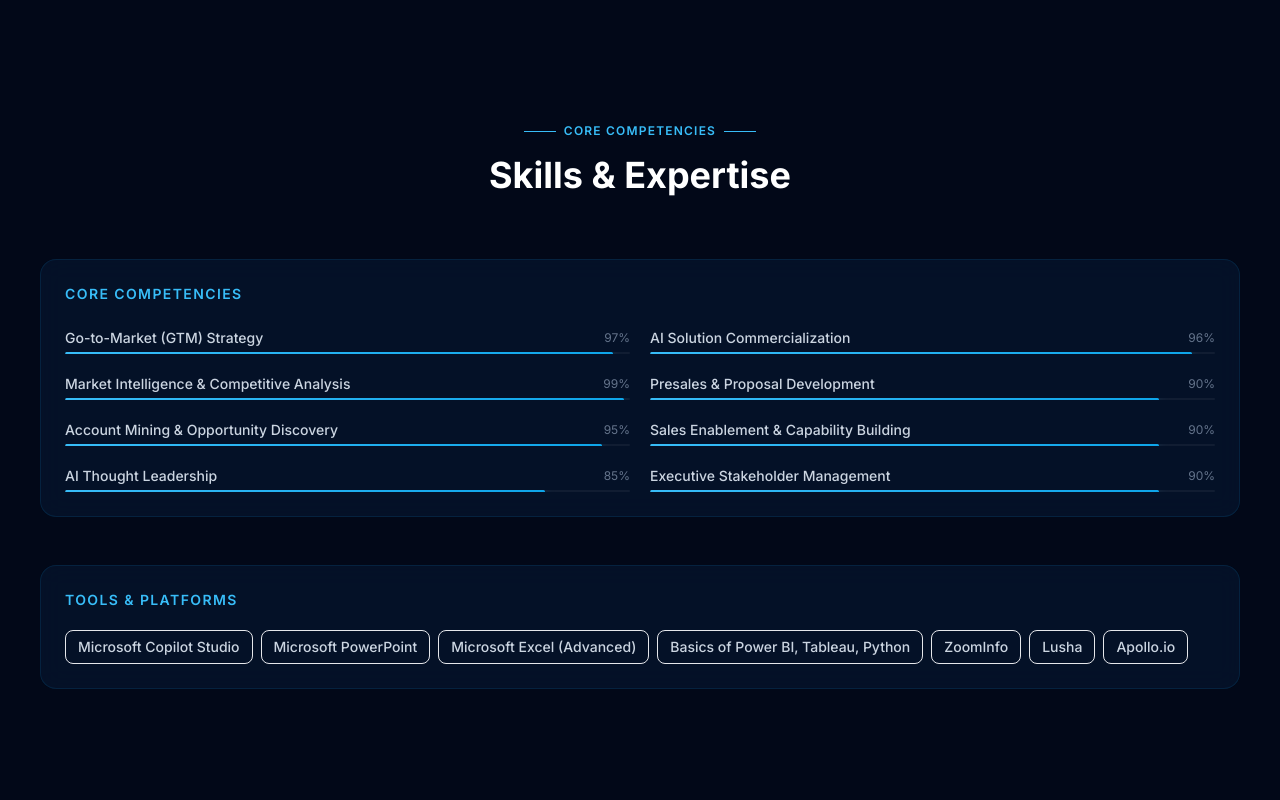
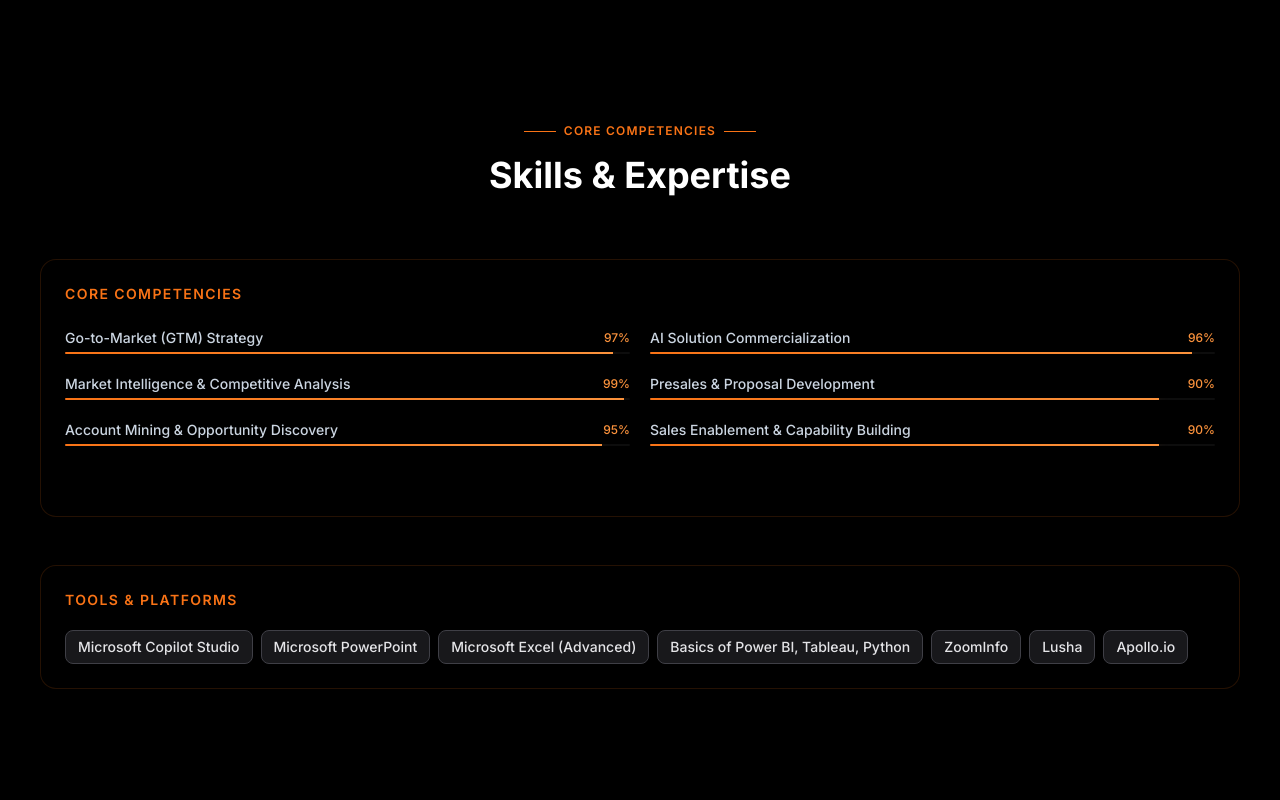
Before and after one commit to udeeshr98/udeesh-portfolio, a React (Vite) app in the folder project/: page / in a window 1280 px wide. Shown: the part 1680-2480 px from the top of the page. Built offline with nearby package versions, Linux system fonts and the light colour scheme.

Commit message:
Updated skills section

```diff
--- a/project/src/components/Skills.tsx
+++ b/project/src/components/Skills.tsx
@@ -1,4 +1,4 @@
-import { useEffect, useRef } from 'react';
+import { useEffect, useRef, useState } from 'react';
 import { useReveal } from '../hooks/useReveal';
 
 interface Skill {
@@ -37,37 +37,17 @@ const tools = [
   'Apollo.io',
 ];
 
-function SkillBar({ level, delay = 0 }: { level: number; delay?: number }) {
-  const barRef = useRef<HTMLDivElement>(null);
-
-  useEffect(() => {
-    const el = barRef.current;
-    if (!el) return;
-
-    const observer = new IntersectionObserver(
-      ([entry]) => {
-        if (entry.isIntersecting) {
-          setTimeout(() => el.classList.add('animate'), delay);
-          observer.disconnect();
-        }
-      },
-      { threshold: 0.3 }
-    );
-
-    observer.observe(el);
-    return () => observer.disconnect();
-  }, [delay]);
-
+function SkillBar({ level, visible }: { level: number; visible: boolean }) {
   return (
     <div className="h-0.5 w-full bg-white/5 rounded-full overflow-hidden mt-1">
       <div
-        ref={barRef}
-  className="skill-bar h-full"
-  style={{
-    width: `${level}%`,
-    background: 'linear-gradient(90deg, #38bdf8 0%, #0ea5e9 100%)',
-    boxShadow: '0 0 12px rgba(56, 189, 248, 0.35)',
-  }}
+        className="h-full"
+        style={{
+          width: visible ? `${level}%` : '0%',
+          background: 'linear-gradient(90deg, #F97316 0%, #FB923C 100%)',
+          boxShadow: '0 0 12px rgba(249, 115, 22, 0.35)',
+          transition: 'width 0.9s ease',
+        }}
       />
     </div>
   );
@@ -75,18 +55,35 @@ function SkillBar({ level, delay = 0 }: { level: number; delay?: number }) {
 
 export default function Skills() {
   const sectionRef = useReveal();
+  const [visibleCount, setVisibleCount] = useState(0);
+
+  useEffect(() => {
+    const total = skillGroups.reduce((acc, group) => acc + group.skills.length, 0);
+    let i = 0;
+
+    const interval = setInterval(() => {
+      i += 1;
+      setVisibleCount(i);
+      if (i >= total) clearInterval(interval);
+    }, 1000);
+
+    return () => clearInterval(interval);
+  }, []);
 
   return (
-    <section id="skills" className="py-24 lg:py-32 relative">
-      <div className="absolute inset-0 bg-gradient-radial from-sky-500/3 via-transparent to-transparent pointer-events-none" />
+    <section id="skills" className="py-24 lg:py-32 relative" style={{ backgroundColor: '#000000' }}>
+      <div className="absolute inset-0 bg-gradient-radial from-orange-500/3 via-transparent to-transparent pointer-events-none" />
 
       <div className="max-w-7xl mx-auto px-6 lg:px-10">
         <div ref={sectionRef} className="section-reveal">
           <div className="text-center mb-16">
-            <div className="inline-flex items-center gap-2 text-sky-400 text-xs font-semibold tracking-widest uppercase mb-4">
-              <span className="w-8 h-px bg-sky-400" />
+            <div
+              className="inline-flex items-center gap-2 text-xs font-semibold tracking-widest uppercase mb-4"
+              style={{ color: '#F97316' }}
+            >
+              <span className="w-8 h-px" style={{ backgroundColor: '#F97316' }} />
               Core Competencies
-              <span className="w-8 h-px bg-sky-400" />
+              <span className="w-8 h-px" style={{ backgroundColor: '#F97316' }} />
             </div>
             <h2 className="text-3xl md:text-4xl font-bold text-white">
               Skills &amp; Expertise
@@ -95,34 +92,68 @@ export default function Skills() {
 
           <div className="grid md:grid-cols-1 gap-6 mb-12">
             {skillGroups.map((group) => (
-              <div key={group.category} className="glass rounded-2xl p-6 card-hover">
-                <h3 className="text-sm font-semibold text-sky-400 uppercase tracking-widest mb-6">
+              <div
+                key={group.category}
+                className="rounded-2xl p-6 card-hover"
+                style={{
+                  backgroundColor: '#000000',
+                  border: '1px solid rgba(249, 115, 22, 0.15)',
+                }}
+              >
+                <h3
+                  className="text-sm font-semibold uppercase tracking-widest mb-6"
+                  style={{ color: '#F97316' }}
+                >
                   {group.category}
                 </h3>
+
                 <div className="grid md:grid-cols-2 gap-5">
-                  {group.skills.map((skill, i) => (
-                    <div key={skill.name}>
-                      <div className="flex justify-between items-center mb-1">
-                        <span className="text-sm text-slate-300 font-medium">{skill.name}</span>
-                        <span className="text-xs text-slate-500">{skill.level}%</span>
+                  {group.skills.map((skill, i) => {
+                    const visible = visibleCount > i;
+                    return (
+                      <div
+                        key={skill.name}
+                        style={{
+                          opacity: visible ? 1 : 0,
+                          transform: visible ? 'translateY(0)' : 'translateY(14px)',
+                          transition: 'opacity 0.5s ease, transform 0.5s ease',
+                        }}
+                      >
+                        <div className="flex justify-between items-center mb-1">
+                          <span className="text-sm text-slate-300 font-medium">{skill.name}</span>
+                          <span className="text-xs font-medium" style={{ color: '#FB923C' }}>
+                            {skill.level}%
+                          </span>
+                        </div>
+                        <SkillBar level={skill.level} visible={visible} />
                       </div>
-                      <SkillBar level={skill.level} delay={i * 120} />
-                    </div>
-                  ))}
+                    );
+                  })}
                 </div>
               </div>
             ))}
           </div>
 
-          <div className="glass rounded-2xl p-6">
-            <h3 className="text-sm font-semibold text-sky-400 uppercase tracking-widest mb-5">
+          <div
+            className="rounded-2xl p-6"
+            style={{
+              backgroundColor: '#000000',
+              border: '1px solid rgba(249, 115, 22, 0.15)',
+            }}
+          >
+            <h3 className="text-sm font-semibold uppercase tracking-widest mb-5" style={{ color: '#F97316' }}>
               Tools &amp; Platforms
             </h3>
             <div className="flex flex-wrap gap-2">
               {tools.map((tool) => (
                 <span
                   key={tool}
-                  className="px-3 py-1.5 rounded-lg text-sm font-medium text-slate-300 bg-white/4 border border-white/8 hover:border-sky-500/30 hover:text-sky-300 transition-all duration-200 cursor-default"
+                  className="px-3 py-1.5 rounded-lg text-sm font-medium transition-all duration-200 cursor-default"
+                  style={{
+                    color: '#E4E4E7',
+                    backgroundColor: '#18181B',
+                    border: '1px solid #3F3F46',
+                  }}
                 >
                   {tool}
                 </span>
@@ -131,6 +162,12 @@ export default function Skills() {
           </div>
         </div>
       </div>
+
+      <style>{`
+        .bg-gradient-radial {
+          background-image: radial-gradient(circle at top, var(--tw-gradient-stops));
+        }
+      `}</style>
     </section>
   );
 }
```
